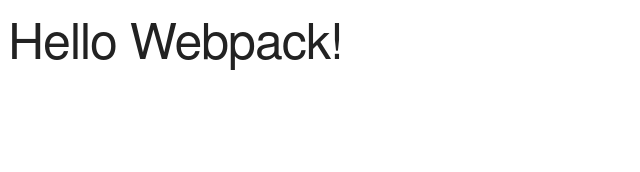
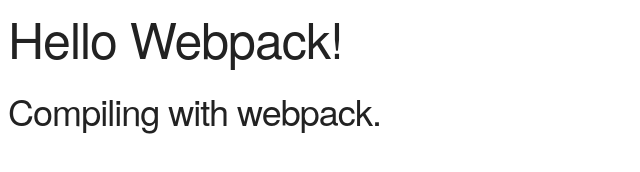
Before and after one commit to hectorip/LearningWebpack, a plain HTML site: page mega_basics/index.html in a window 1280 px wide. Shown: the whole page, without its empty margins (0-640 px from the left). Drawn offline with nearby package versions, Linux system fonts and the light colour scheme; files whose address does not match are found by name.

Commit message:
Ejemplo básico

```diff
--- a/mega_basics/index.html
+++ b/mega_basics/index.html
@@ -7,6 +7,7 @@
 </head>
 <body>
     <h1> Hello Webpack! </h1>
+    <h3> Compiling with webpack. </h3>
     <script src="dist/main.js"></script>
 </body>
 </html>
```
